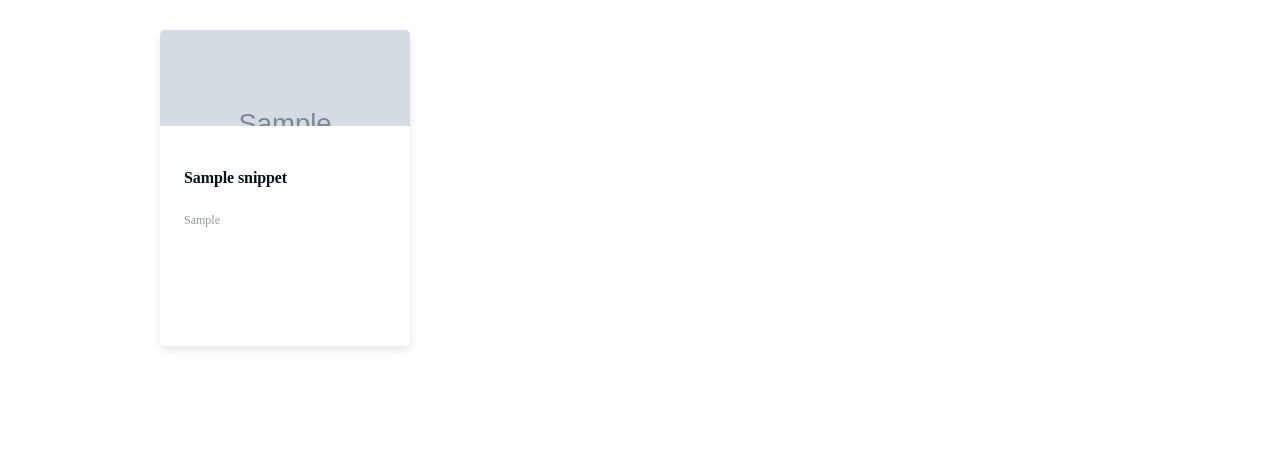
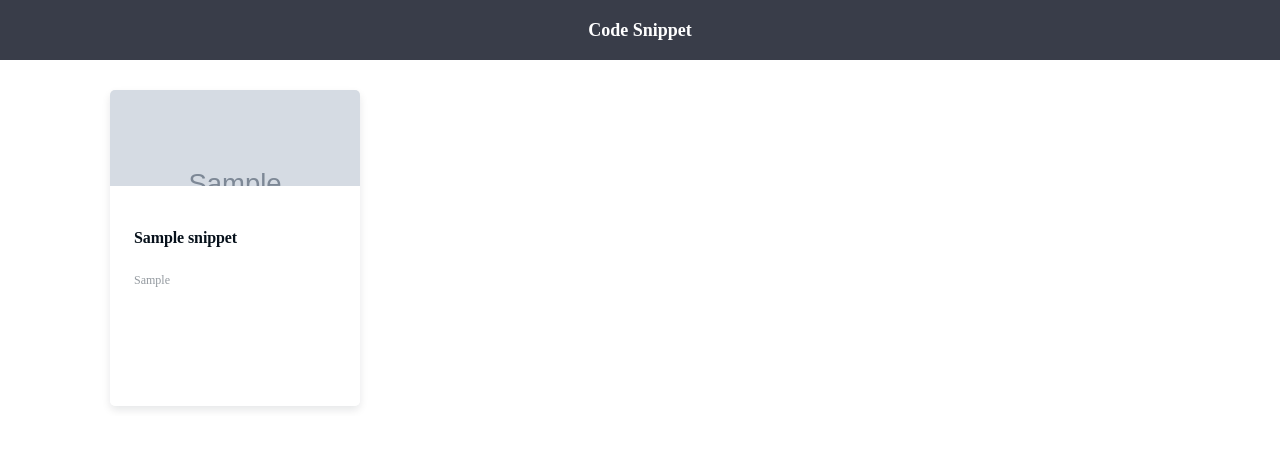
Before and after one commit to istommao/CodeSnippetArchive, a Django app: page / in a window 1280 px wide. Shown: the top 449 px of the page. Run offline with Django 3.2, Linux system fonts and the light colour scheme; tables that the repository leaves empty hold one stand-in row (values such as "Sample post"); grey boxes marked "Sample" are stand-in pictures; some libraries are stand-ins or nearby versions.

Commit message:
Modify index page

```diff
--- a/server/templates/index.html
+++ b/server/templates/index.html
@@ -5,9 +5,30 @@
     <title>CodeSnippet</title>
     <link rel="stylesheet" href="https://codingcat.top/static/css/prism.css">
     <style>
+    body, div {
+        margin: 0;
+        padding: 0;
+    }
+    .header {
+        left: 0;
+        top: 0;
+        z-index: 10000;
+        margin: 0;
+        padding: 0;
+        width: 100%;
+        color: white;
+        font-size: 18px;
+        font-weight: bold;
+        text-align: center;
+        height: 60px;
+        line-height: 60px;
+        border-radius: 0;
+        background-color: #393D49!important;
+    }
     .mainContent {
-        width: 980px;
+        width: 1080px;
         margin: 20px auto;
+        overflow: auto;
     }
 
 /*carCover*/
@@ -103,6 +124,7 @@
     </style>
 </head>
 <body>
+    <div class="header">Code Snippet</div>
     <div class="mainContent">
         {% for snippet in snippets %}
         <div class="cardCover">
```
